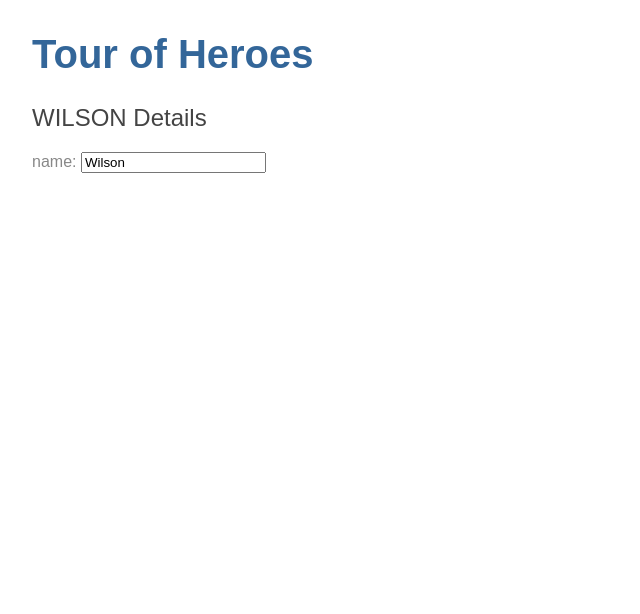
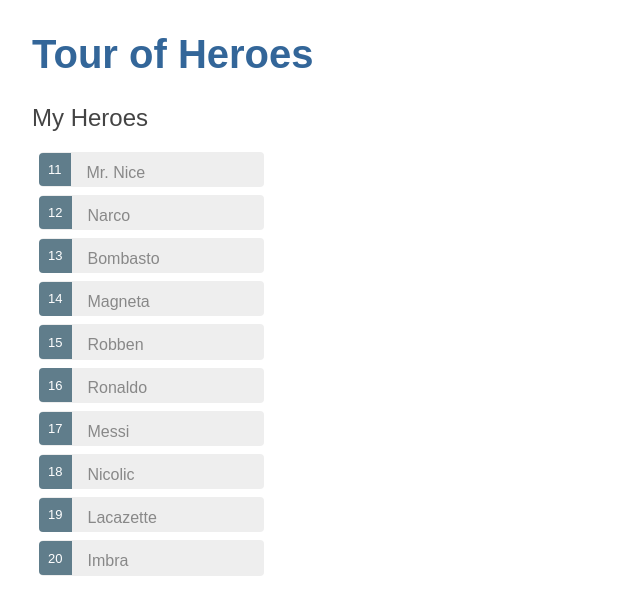
Before and after one commit to phquoc25/angular-study, an Angular app: page / in a window 1280 px wide. Shown: the top 614 px of the page, without its empty margins (0-640 px from the left). Built offline with nearby package versions, Linux system fonts and the light colour scheme.

Commit message:
angular study: Implement master detail view. Using ngFor and ngIf and class binding to toggle css class

```diff
--- a/src/app/hero.ts
+++ b/src/app/hero.ts
@@ -1,3 +1,16 @@
 export class Hero {
-    constructor(private id: number, private name: string){}
+    constructor(private _id: number, private _name: string){}
+    get id() {
+        return this._id;
+    }
+    set id(id) {
+        this._id = id;
+    }
+    get name() {
+        return this._name;
+    }
+
+    set name(name) {
+        this._name = name;
+    }
 }
--- a/src/app/heroes/heroes.component.css
+++ b/src/app/heroes/heroes.component.css
@@ -0,0 +1,48 @@
+/* HeroesComponent's private CSS styles */
+.selected {
+    background-color: #CFD8DC !important;
+    color: white;
+  }
+  .heroes {
+    margin: 0 0 2em 0;
+    list-style-type: none;
+    padding: 0;
+    width: 15em;
+  }
+  .heroes li {
+    cursor: pointer;
+    position: relative;
+    left: 0;
+    background-color: #EEE;
+    margin: .5em;
+    padding: .3em 0;
+    height: 1.6em;
+    border-radius: 4px;
+  }
+  .heroes li.selected:hover {
+    background-color: #BBD8DC !important;
+    color: white;
+  }
+  .heroes li:hover {
+    color: #607D8B;
+    background-color: #DDD;
+    left: .1em;
+  }
+  .heroes .text {
+    position: relative;
+    top: -3px;
+  }
+  .heroes .badge {
+    display: inline-block;
+    font-size: small;
+    color: white;
+    padding: 0.8em 0.7em 0 0.7em;
+    background-color: #607D8B;
+    line-height: 1em;
+    position: relative;
+    left: -1px;
+    top: -4px;
+    height: 1.8em;
+    margin-right: .8em;
+    border-radius: 4px 0 0 4px;
+  }
--- a/src/app/heroes/heroes.component.html
+++ b/src/app/heroes/heroes.component.html
@@ -1,6 +1,17 @@
-<h2>{{ hero.name | uppercase }} Details</h2>
-<div>
-  <label>name:
-    <input [(ngModel)]="hero.name" placeholder="name">
-  </label>
+<div *ngIf='selectedHero'>
+  <h2>{{ selectedHero.name | uppercase }} Details</h2>
+  <div><span>id: </span>{{ selectedHero.id }}</div>
+  <div>
+    <label>
+      name:
+      <input [(ngModel)]='selectedHero.name' placeholder="name"/>
+    </label>
+  </div>
 </div>
+<h2>My Heroes</h2>
+<ul class='heroes'>
+  <li *ngFor='let hero of heroes' [class.selected]='hero === selectedHero'
+  (click)='onSelect(hero)'>
+    <span class='badge'>{{ hero.id }}</span> {{ hero.name }}
+  </li>
+</ul>
--- a/src/app/heroes/heroes.component.ts
+++ b/src/app/heroes/heroes.component.ts
@@ -1,3 +1,4 @@
+import { HEROES } from './../mock-heroes';
 import { Hero } from './../hero';
 import { Component, OnInit } from '@angular/core';
 
@@ -8,11 +9,30 @@
 })
 export class HeroesComponent implements OnInit {
 
-  hero = new Hero(1, 'Wilson');
+  private _heroes = HEROES;
+  private _selectedHero: Hero;
 
-  constructor() { }
+  constructor() {
+  }
 
   ngOnInit() {
+
+  }
+
+  get heroes(): Hero[] {
+    return this._heroes;
+  }
+
+  get selectedHero(): Hero {
+    return this._selectedHero;
+  }
+
+  set selectedHero(hero) {
+    this._selectedHero = hero;
+  }
+
+  onSelect(hero): void {
+    this.selectedHero = hero;
   }
 
 }
--- /dev/null
+++ b/src/app/mock-heroes.ts
@@ -0,0 +1,14 @@
+import { Hero } from './hero';
+
+export const HEROES: Hero[] = [
+    new Hero(11, 'Mr. Nice'),
+    new Hero(12, 'Narco'),
+    new Hero(13, 'Bombasto'),
+    new Hero(14, 'Magneta'),
+    new Hero(15, 'Robben'),
+    new Hero(16, 'Ronaldo'),
+    new Hero(17, 'Messi'),
+    new Hero(18, 'Nicolic'),
+    new Hero(19, 'Lacazette'),
+    new Hero(20, 'Imbra'),
+];
```
